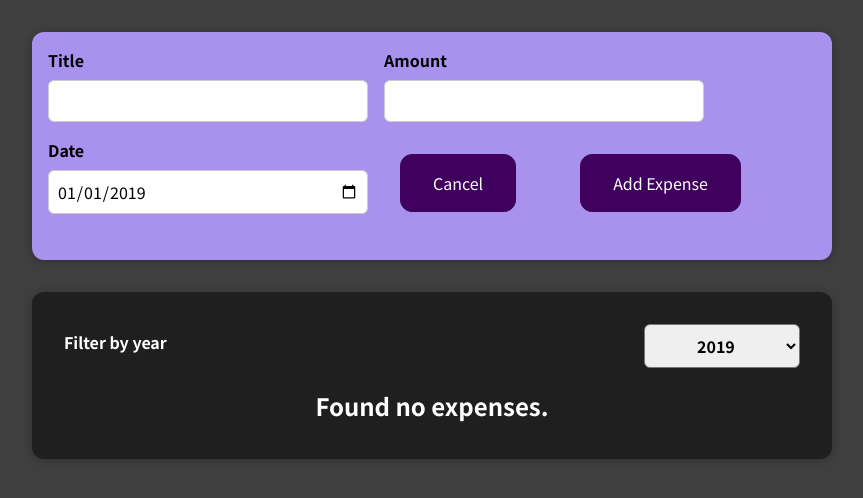
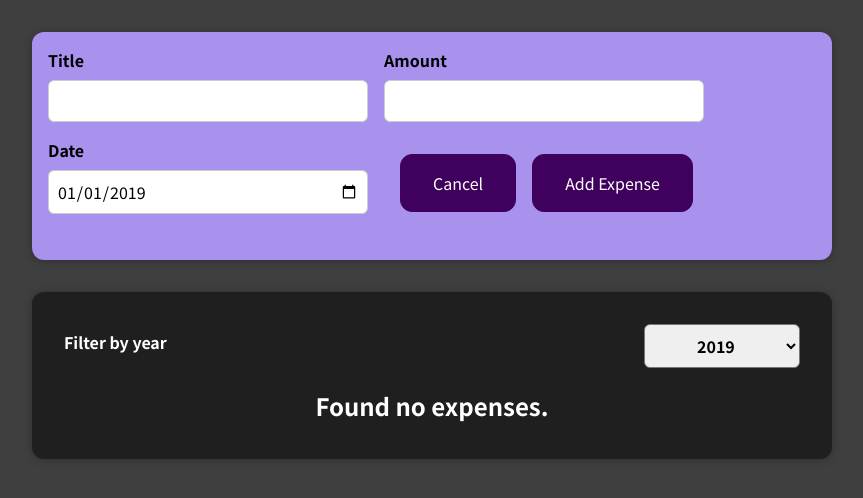
Before and after one commit to eduardompinto/react-complete-guide, a React (Create React App) app: page / in a window 1280 px wide. Both pictures are taken after a click on the button "Add New Expense". Shown: the top 498 px of the page, without its empty margins (208-1071 px from the left). Built offline with nearby package versions, Linux system fonts and the light colour scheme.

Commit message:
Move button

```diff
--- a/src/components/NewExpense/ExpenseForm.js
+++ b/src/components/NewExpense/ExpenseForm.js
@@ -53,8 +53,6 @@ const ExpenseForm = (props) => {
         </div>
         <div className="new-expense__actions">
           <button onClick={props.onCancel}>Cancel</button>
-        </div>
-        <div className="new-expense__actions">
           <button type="submit">Add Expense</button>
         </div>
       </div>
```
